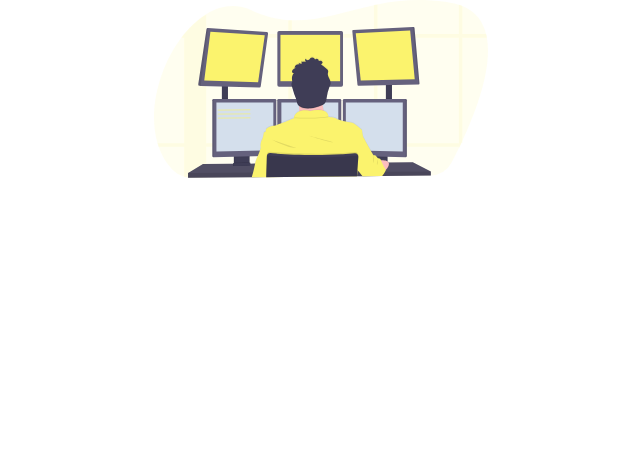
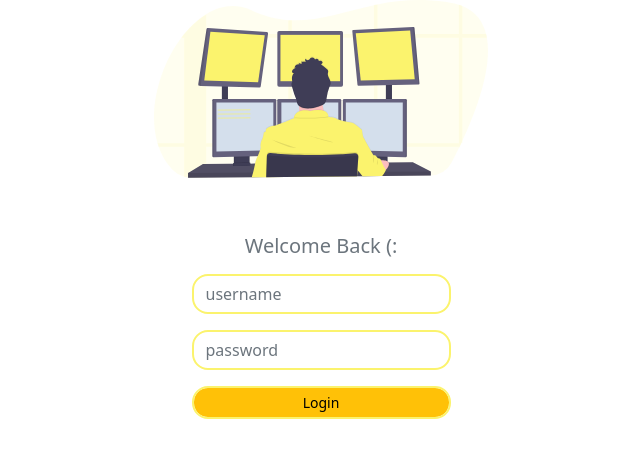
Before and after one commit to HenSetiawan/task-list-vue, a Vue app: page /#/login in a window 1280 px wide. Before the commit this address had no page. Shown: the top 458 px of the page, without its empty margins (319-959 px from the left). Built offline with nearby package versions, Linux system fonts and the light colour scheme.

Commit message:
add login page

```diff
--- a/src/router/index.js
+++ b/src/router/index.js
@@ -1,11 +1,17 @@
 import { createRouter, createWebHashHistory } from "vue-router";
 import Task from "../views/Task.vue";
+import Login from "../views/Login.vue";
 
 const routes = [
   {
     path: "/",
     name: "task",
     component: Task,
+  },
+  {
+    path: "/login",
+    name: "Login",
+    component: Login,
   },
 ];
 
--- /dev/null
+++ b/src/views/Login.vue
@@ -0,0 +1,41 @@
+<template>
+  <div class="container mt-5">
+    <div class="row">
+      <div class="col-lg-12">
+        <h1 class="mb-3 mt-2 text-secondary">Welcome Back (:</h1>
+        <form action="">
+          <div class="input-group mb-3">
+            <input type="text" class="form-control" placeholder="username" />
+          </div>
+          <div class="input-group mb-3">
+            <input
+              type="password"
+              class="form-control"
+              placeholder="password"
+            />
+          </div>
+          <div class="input-group mb-3">
+            <button class="btn btn-warning btn-sm form-control">Login</button>
+          </div>
+        </form>
+      </div>
+    </div>
+  </div>
+</template>
+
+<style scoped>
+.container {
+  display: flex;
+  justify-content: center;
+}
+input,
+button {
+  border-radius: 16px;
+  border: 2px solid #fbf36d !important;
+}
+
+h1 {
+  font-size: 20px;
+  text-align: center;
+}
+</style>
--- a/src/views/Task.vue
+++ b/src/views/Task.vue
@@ -1,7 +1,7 @@
 <template>
   <div class="container">
-    <div class="row mt-5">
-      <div v-for="task in tasks" :key="task.id" class="col-lg-6 mt-4">
+    <div class="row mt-5 mb-5">
+      <div v-for="task in tasks" :key="task._id" class="col-lg-6 mt-4">
         <div class="card p-2">
           <h4>{{ task.title }}</h4>
           <p class="subject">{{ task.subject }}</p>
@@ -9,8 +9,15 @@
           <p>
             {{ task.description }}
           </p>
-
-          <a :href="task.url" class="badge rounded-pill bg-warning">link</a>
+          <div class="action">
+            <a :href="task.url" class="badge rounded-pill bg-warning">link</a>
+            <button
+              @click="deleteTask(task._id)"
+              class="ml-2 badge rounded-pill bg-danger btn-action"
+            >
+              Hapus
+            </button>
+          </div>
         </div>
       </div>
     </div>
@@ -35,10 +42,13 @@ export default {
         return response.json();
       })
       .then((result) => {
-        console.log(result);
         this.tasks = result.data;
-        console.log(this.tasks);
       });
+  },
+  methods: {
+    deleteTask(taskId) {
+      console.log(taskId);
+    },
   },
 };
 </script>
@@ -76,8 +86,19 @@ a {
   width: 20%;
 }
 
+.btn-action {
+  display: inline-block;
+  width: 20%;
+  border: none;
+}
+
+.action {
+  display: flex;
+  justify-content: space-between;
+}
+
 .fab {
-  position: absolute;
+  position: fixed;
   right: 30px;
   cursor: pointer;
   bottom: 30px;
```
